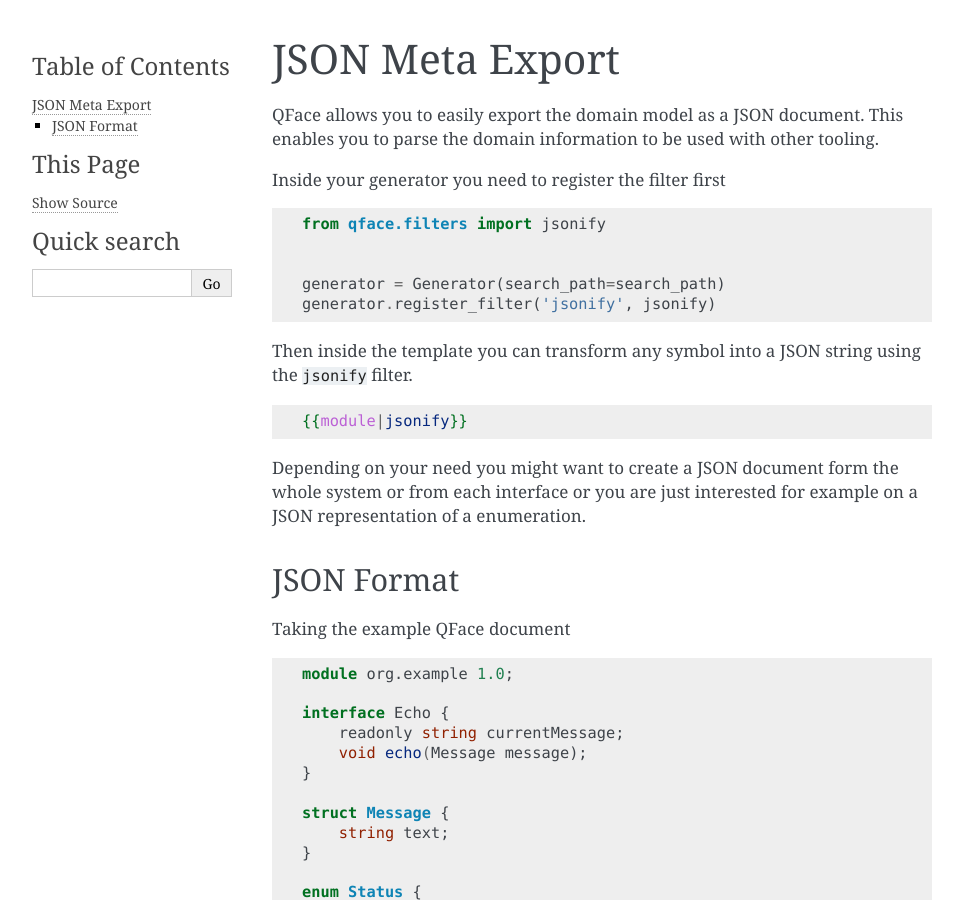
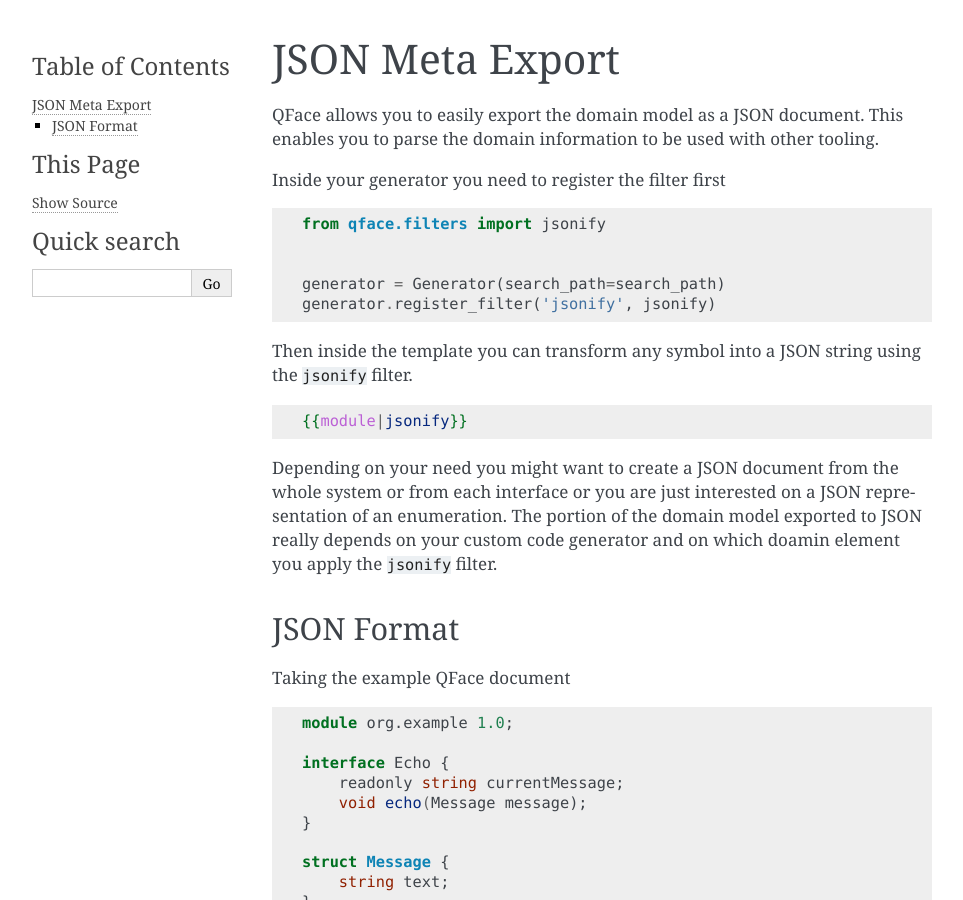
Before and after one commit to Pelagicore/qface, a Sphinx documentation site: the page built from docs/json.rst, in a window 1280 px wide and 900 px high. Shown: the whole window, without its empty margins (148-1111 px from the left). Built offline with Sphinx 7.4.7, drawn with Linux system fonts in a browser that asks for light colours.

Commit message:
small documentation fixes

```diff
--- a/docs/json.rst
+++ b/docs/json.rst
@@ -21,8 +21,8 @@
 
     {{module|jsonify}}
 
-Depending on your need you might want to create a JSON document form the whole system or from each interface or you are just
-interested for example on a JSON representation of a enumeration.
+Depending on your need you might want to create a JSON document from the whole system or from each interface or you are just
+interested on a JSON representation of an enumeration. The portion of the domain model exported to JSON really depends on your custom code generator and on which doamin element you apply the ``jsonify`` filter.
 
 JSON Format
 ===========
```
